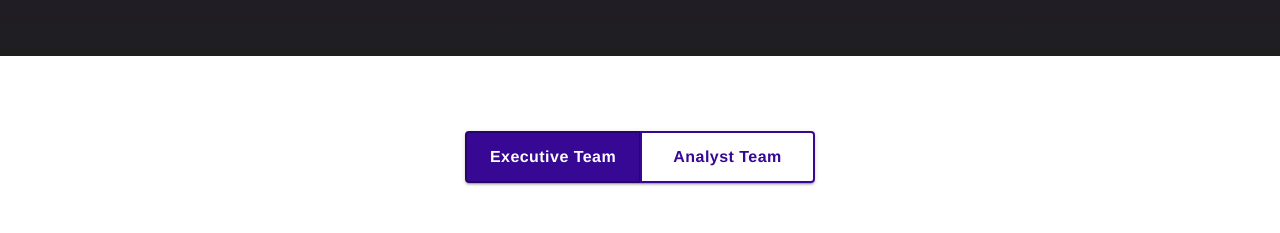
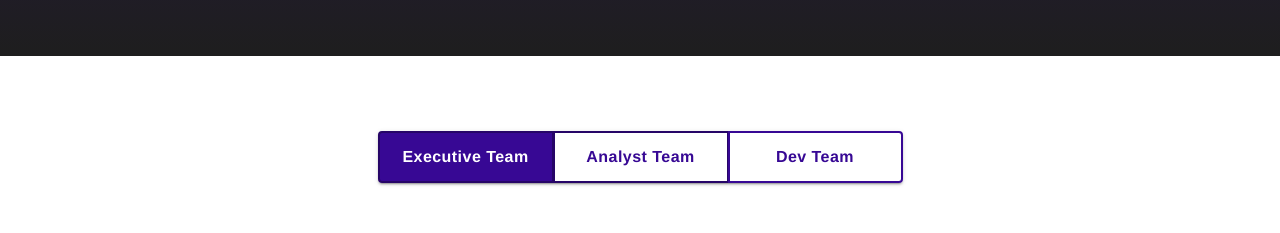
Before and after one commit to wasifsomji/McGillVentures, a React (Create React App) app: page /about in a window 1280 px wide. Shown: the part 920-1153 px from the top of the page. Built offline with nearby package versions, Linux system fonts and the light colour scheme.

Commit message:
added dev team section

```diff
--- a/src/pages/About/About.tsx
+++ b/src/pages/About/About.tsx
@@ -1,55 +1,72 @@
 import NavBar from "../../components/NavBar/NavBar";
 import Landing from "../../components/Landing/Landing";
 import landingImage from "../../assets/exec_headshots/landing_about.png";
-import {Button, ButtonGroup} from "@mui/material";
+import { Button, ButtonGroup } from "@mui/material";
 import ExecTeam from "./Sections/ExecTeam/ExecTeam";
 import styles from "./About.module.scss";
 import AnalystTeam from "./Sections/AnalystTeam/AnalystTeam";
 import Footer from "../../components/Footer/Footer";
-import {useEffect} from "react";
-
+import { useEffect } from "react";
+import DevTeam from "./Sections/DevTeam/DevTeam";
 
 const About = () => {
 
     function displayContent(myID: string) {
-
-        const content = ["ourTeam", "ourProgram"];
+        const content = ["ourTeam", "ourProgram", "ourDevTeam"];
         const idx = content.indexOf(myID);
         const ourTeam = document.getElementById("ourTeam")!;
         const ourProgram = document.getElementById("ourProgram")!;
+        const ourDevTeam = document.getElementById("ourDevTeam")!;
         const ourTeamButton = document.getElementById("ourTeamButton")!;
         const ourProgramButton = document.getElementById("ourProgramButton")!;
+        const ourDevTeamButton = document.getElementById("ourDevTeamButton")!;
 
         if (idx === 0) {
             ourTeam.style.display = "block";
             ourProgram.style.display = "none";
+            ourDevTeam.style.display = "none";
             ourTeamButton.style.backgroundColor = "#370894";
             ourTeamButton.style.color = "white";
             ourProgramButton.style.backgroundColor = "white";
             ourProgramButton.style.color = "#370894";
-        }
-        else {
+            ourDevTeamButton.style.backgroundColor = "white";
+            ourDevTeamButton.style.color = "#370894";
+        } else if (idx === 1) {
             ourProgram.style.display = "block";
             ourTeam.style.display = "none";
+            ourDevTeam.style.display = "none";
             ourProgramButton.style.backgroundColor = "#370894";
             ourProgramButton.style.color = "white";
             ourTeamButton.style.backgroundColor = "white";
             ourTeamButton.style.color = "#370894";
+            ourDevTeamButton.style.backgroundColor = "white";
+            ourDevTeamButton.style.color = "#370894";
+        } else {
+            ourDevTeam.style.display = "block";
+            ourTeam.style.display = "none";
+            ourProgram.style.display = "none";
+            ourDevTeamButton.style.backgroundColor = "#370894";
+            ourDevTeamButton.style.color = "white";
+            ourTeamButton.style.backgroundColor = "white";
+            ourTeamButton.style.color = "#370894";
+            ourProgramButton.style.backgroundColor = "white";
+            ourProgramButton.style.color = "#370894";
         }
     }
 
     useEffect(() => {
-            displayContent("ourTeam")
-        }
-    )
+        displayContent("ourTeam");
+    }, []);
 
     return (
         <div>
             <NavBar />
-            <Landing title={"Collaborating Minds,\nVenture Pioneers"}
-                     subtitle={"Our team consists of talented and knowledgeable individuals ready to drive " +
-                         "innovation and fuel entrepreneurial success through our Analyst Program."}
-                     image={landingImage} />
+            <Landing
+                title={"Collaborating Minds,\nVenture Pioneers"}
+                subtitle={"Our team consists of talented and knowledgeable individuals ready to drive " +
+                    "innovation and fuel entrepreneurial success through our Analyst Program."}
+                image={landingImage}
+            />
 
             <div className={styles.buttonsContainer}>
                 <ButtonGroup variant="contained" aria-label="outlined primary button group" className={styles.buttonGroup}>
@@ -86,6 +103,24 @@ const About = () => {
                         className={styles.displayOurProgram}
                         onClick={() => displayContent("ourProgram")}
                     ><div>Analyst Team</div></Button>
+                    <Button
+                        id="ourDevTeamButton"
+                        sx={{
+                            color: "#FFF",
+                            fontSize: "16px",
+                            fontFamily: "Helvetica Neue",
+                            fontWeight: 700,
+                            textTransform: 'capitalize',
+                            display: 'flex',
+                            flexDirection: 'column',
+                            lineHeight: '15px',
+                            padding: '10px 20px 10px 20px',
+                            width: "175px",
+                            border: "2px solid #370894"
+                        }}
+                        className={styles.displayOurDevTeam}
+                        onClick={() => displayContent("ourDevTeam")}
+                    ><div>Dev Team</div></Button>
                 </ButtonGroup>
             </div>
 
@@ -95,10 +130,13 @@ const About = () => {
             <div id="ourProgram">
                 <AnalystTeam />
             </div>
+            <div id="ourDevTeam">
+                <DevTeam />
+            </div>
 
-            <Footer/>
+            <Footer />
         </div>
-    )
+    );
 }
 
 export default About;
--- /dev/null
+++ b/src/pages/About/Sections/DevTeam/DevTeam.module.scss
@@ -0,0 +1,16 @@
+.teamCardsContainer {
+    display: flex;
+    justify-content: center;
+    align-items: center;
+    flex-wrap: wrap;
+}
+
+
+.teamInnerContainer {
+    display: flex;
+    justify-content: center;
+    align-items: center;
+    flex-wrap: wrap;
+    flex-direction: row;
+    margin-bottom: 50px;
+}
--- /dev/null
+++ b/src/pages/About/Sections/DevTeam/DevTeam.tsx
@@ -0,0 +1,28 @@
+import { Card, CardContent, CardMedia, Typography } from '@mui/material';
+
+import React from 'react';
+import styles from "./DevTeam.module.scss";
+import TeamMember from "../../../../components/TeamMember/TeamMember";
+import person1 from "../../../../assets/mcgill.jpeg";
+import ScrollAnimation from 'react-animate-on-scroll';
+
+import somji from "../../../../assets/exec_headshots/Somji(DirectorTech).png";
+
+
+
+const ExecTeam = () => {
+    return (
+        <div className={styles.teamCardsContainer}>
+            <div className={styles.teamInnerContainer}>
+                <ScrollAnimation animateIn="fadeInUp" duration="1.5" animateOnce="true">
+                    <TeamMember image={somji} name="Wasif Somji" role="Lead Product Manager" major="Computer Engineering" hometown="Vancouver, BC" grad="2025"/>
+                </ScrollAnimation>
+                <ScrollAnimation animateIn="fadeInUp" duration="1.5" animateOnce="true">
+                    <TeamMember image={person1} name="Yassine Mimet" role="Associate Product Manager" major="Computer Engineering" hometown="Tetouan, Morocco" grad="2025"/>
+                </ScrollAnimation>
+            </div>
+        </div>
+    )
+}
+
+export default ExecTeam;
--- a/src/pages/About/Sections/ExecTeam/ExecTeam.tsx
+++ b/src/pages/About/Sections/ExecTeam/ExecTeam.tsx
@@ -14,7 +14,6 @@ import mun from "../../../../assets/exec_headshots/Carrie Mun (Marketing Coordin
 import durra from "../../../../assets/exec_headshots/Hala Durra (Events Coordinator).jpeg";
 import francois from "../../../../assets/exec_headshots/Francois-Wavier Chap. Perr. (VP Corporate Relations).jpg";
 import aaron from "../../../../assets/exec_headshots/Aaron Anandji (Executive Director).edited1.png";
-import somji from "../../../../assets/exec_headshots/Somji(DirectorTech).png";
 import pennginton from "../../../../assets/exec_headshots/Emma Pennington (Events).jpeg";
 import goktug from "../../../../assets/exec_headshots/Goktug Bender(Corporate Relations).jpeg";
 import jrg from "../.././../../assets/exec_headshots/Janine RG (Marketing Director).jpeg"
@@ -73,9 +72,7 @@ const ExecTeam = () => {
                 <ScrollAnimation animateIn="fadeInUp" duration="1.5" animateOnce="true">
                     <TeamMember image={jrg} name="Janine Gonzales" role="Director of Marketing" major="Marketing & CS" hometown="Halifax, Nova Scotia" grad="2027"/>
                 </ScrollAnimation>
-                <ScrollAnimation animateIn="fadeInUp" duration="1.5" animateOnce="true">
-                    <TeamMember image={somji} name="Wasif Somji" role="Director of Technology" major="Computer Engineering" hometown="Vancouver, BC" grad="2025"/>
-                </ScrollAnimation>
+
                 <ScrollAnimation animateIn="fadeInUp" duration="1.5" animateOnce="true">
                     <TeamMember image={aaron} name="Aaron Anandji" role="Strategic Advisor" major="Strategic Management" hometown="Vancouver, BC" grad="2025"/>
                 </ScrollAnimation>
```
